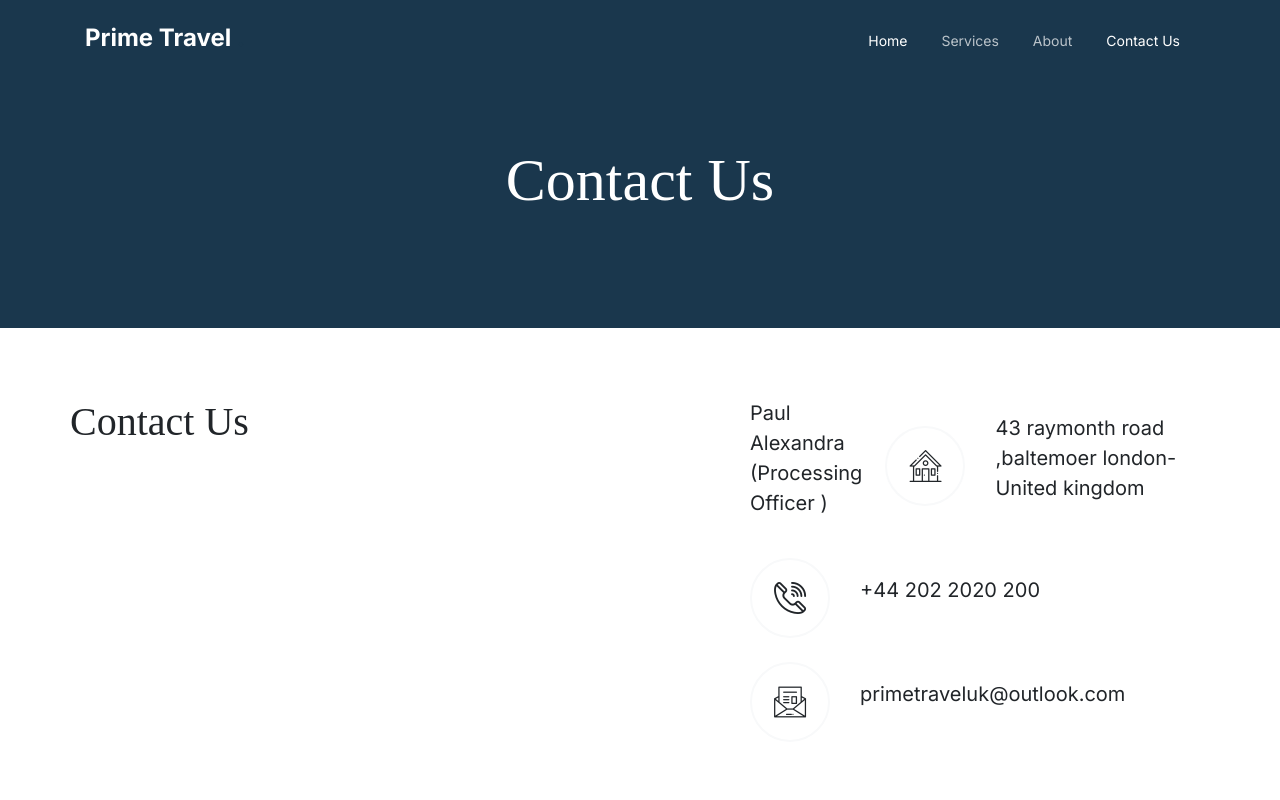
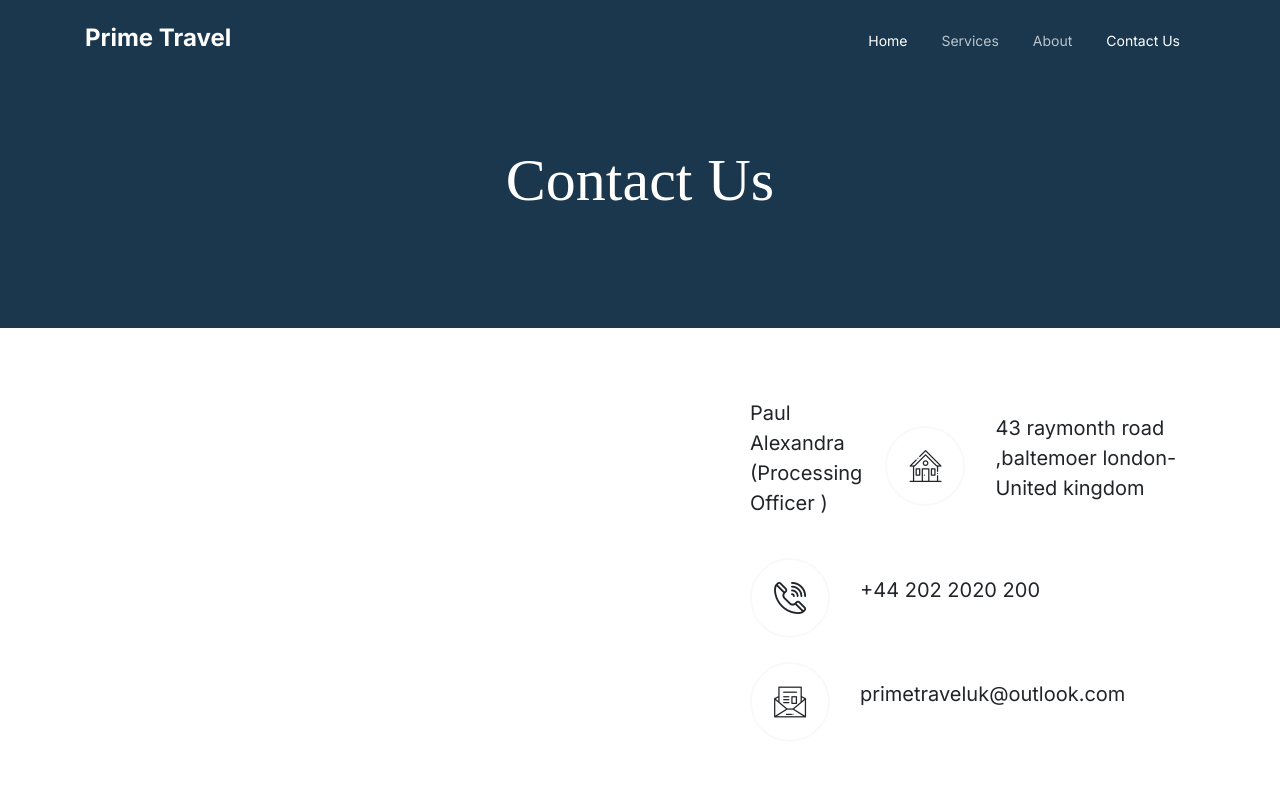
Before and after one commit to gusikowski11/primetravel, a plain HTML site: page contact.html in a window 1280 px wide. Shown: the top 800 px of the page. Drawn offline with Linux system fonts and the light colour scheme; files whose address does not match are found by name; a web font is replaced by a local one.

Commit message:
Update contact.html

```diff
--- a/contact.html
+++ b/contact.html
@@ -121,7 +121,7 @@
             <button type="submit" class="btn btn-primary">Send Message</button>
           </form>
         </div> -->
-        <h1 class="mb-0">Contact Us</h1>
+<!--         <h1 class="mb-0">Contact Us</h1> -->
         <div class="col-lg-5 ml-auto">
           <div class="quick-contact-item d-flex align-items-center mb-4">
             <address class="text">Paul Alexandra (Processing Officer )</address>
```
